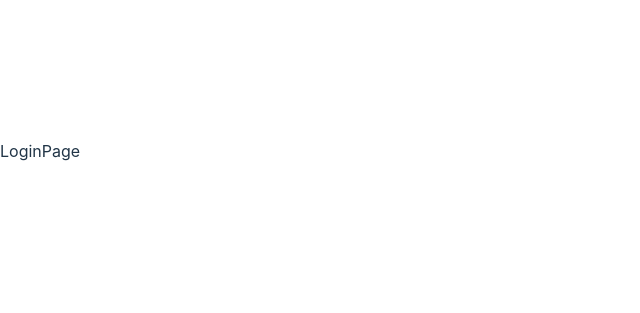
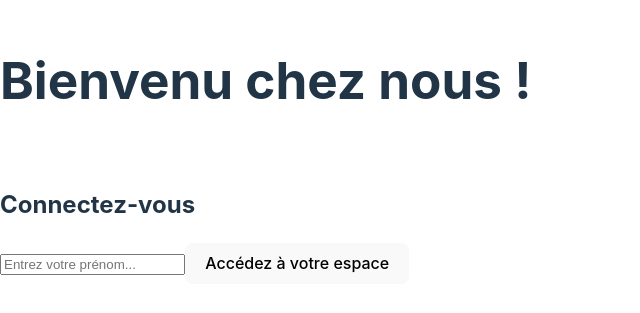
Before and after one commit to JaouharOUERTANI/crazee-burger, a React (Vite) app: page / in a window 1280 px wide. Shown: the part 249-562 px from the top of the page, without its empty margins (0-640 px from the left). Built offline with nearby package versions, Linux system fonts and the light colour scheme.

Commit message:
✨ F01: LOGIN > Add title and form

```diff
--- a/src/components/pages/LoginPage.jsx
+++ b/src/components/pages/LoginPage.jsx
@@ -1,3 +1,30 @@
+import { useState } from "react"
+
 export default function LoginPage() {
-  return <div>LoginPage</div>
+    // state
+    const [inputValue, setInputValue] = useState("")
+
+    //comportements
+    const handleSubmit = (event) => {
+        event.preventDefault()
+        alert(`Bonjour &{inputValue}`)
+        setInputValue("")
+     }
+
+     const handleChange = (event) => {
+        setInputValue(event.target.value)
+      }
+
+    // affichage (render)
+  return (
+  <div>
+    <h1>Bienvenu chez nous !</h1>
+    <br />
+    <h2>Connectez-vous</h2>
+    <form action="submit" onSubmit={handleSubmit}>
+        <input value={inputValue} onChange={handleChange} type="text" placeholder="Entrez votre prénom..." required />
+        <button>Accédez à votre espace</button>
+    </form>
+  </div>
+  )
 }
```
